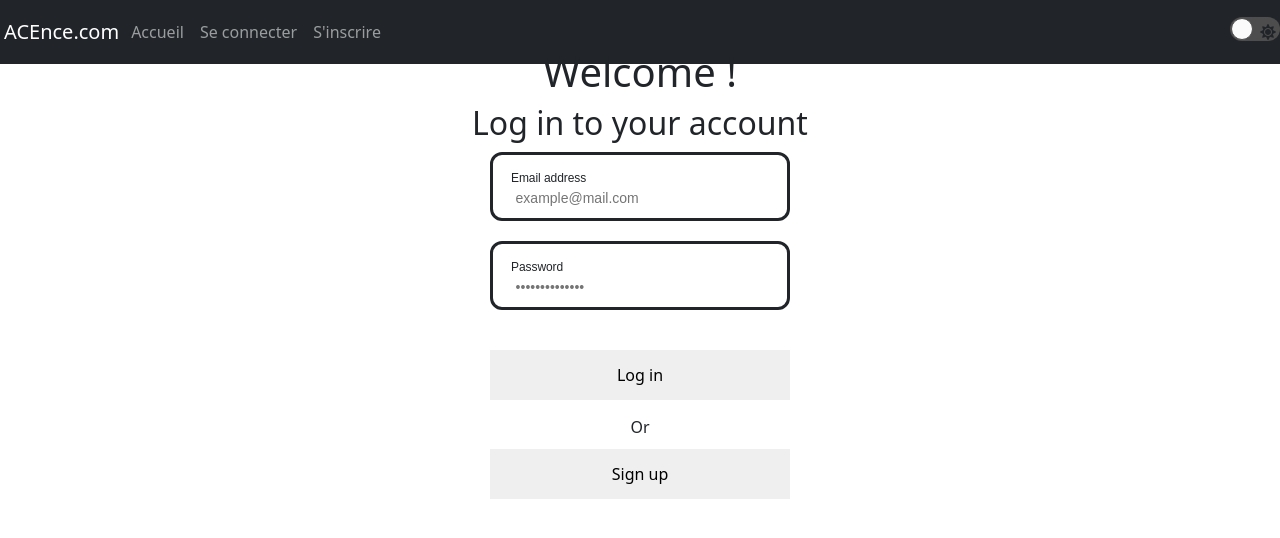
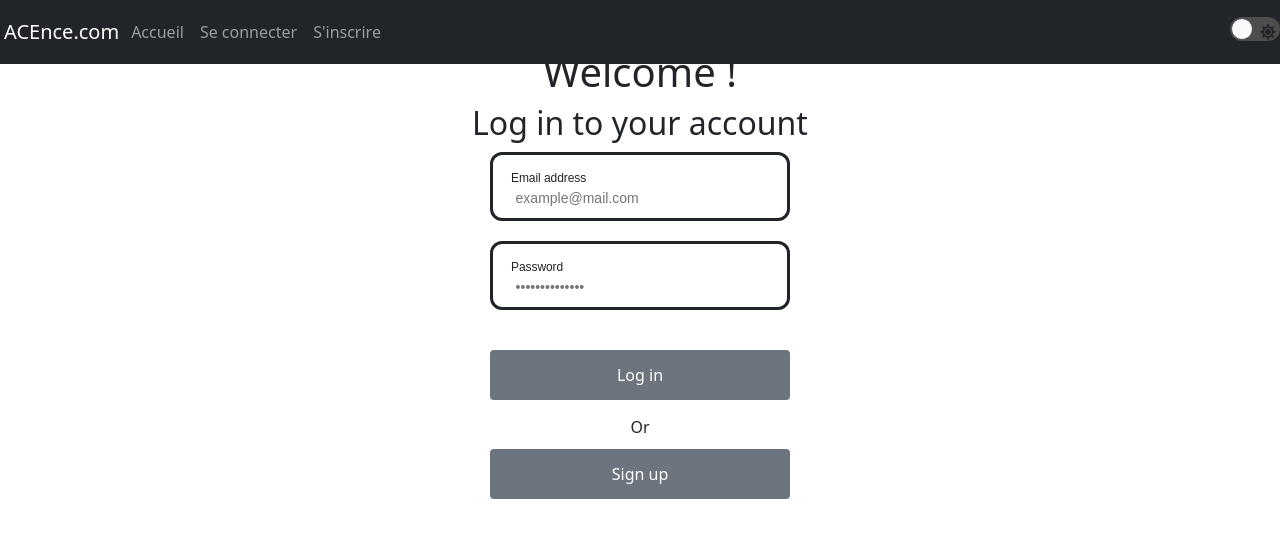
Before and after one commit to SI5-web-dev/si5-prog-web-project, a React (Create React App) app in the folder frontend/acence/: page /login in a window 1280 px wide. Shown: the top 538 px of the page. Built offline with nearby package versions, Linux system fonts and the light colour scheme; a web font is replaced by a local one.

Commit message:
modif boutons css

```diff
--- a/frontend/acence/src/pages/Home.js
+++ b/frontend/acence/src/pages/Home.js
@@ -480,8 +480,8 @@ function Home() {
                 <br />
                 <span id="minimum"></span><input type="range" id="prix" min="0" max="100" step="0.001" ></input><span id="maximum"></span>
                 <br />
-                <button className="m-2" id="checkAll" >Tout cocher</button>
-                <button className="m-2" id="unCheckAll" >Tout décocher</button>
+                <Button variant="secondary" className="m-1 p-1" id="checkAll" >Tout cocher</Button>
+                <Button variant="secondary" className="m-1 p-1" id="unCheckAll" >Tout décocher</Button>
                 <div id="services">
 
                 </div>
--- a/frontend/acence/src/pages/Login.js
+++ b/frontend/acence/src/pages/Login.js
@@ -2,7 +2,7 @@ import { NavLink } from 'react-router-dom';
 import * as utils from "../Utils";
 import React, { useState , useContext} from 'react';
 import {ThemeContext} from "../context/ThemeContext";
-
+import { Button, ToggleButton, ToggleButtonGroup, Form, FormControl } from 'react-bootstrap';
 let pathUrl =  window.location
 let hostname = "";
 if(pathUrl.origin === "http://localhost:3000"){
@@ -48,9 +48,10 @@ const Login = () => {
                 <div className="phTitle">Password</div>
                 <input type="password" id="mdp" className="ph" placeholder="&#x2022;&#x2022;&#x2022;&#x2022;&#x2022;&#x2022;&#x2022;&#x2022;&#x2022;&#x2022;&#x2022;&#x2022;&#x2022;&#x2022;"></input>
             </div>
-            <button className="signin" onClick={login}>Log in</button>
+            <Button variant="secondary" className="signin"  onClick={login}>Log in</Button>
+
             <div className="or">Or</div>
-            <NavLink to="/signup"><button className="signup">Sign up</button></NavLink>
+            <NavLink to="/signup"><Button variant="secondary" className="signup" >Sign up</Button></NavLink>
             </div>
         </div>
     );
--- a/frontend/acence/src/pages/Signup.js
+++ b/frontend/acence/src/pages/Signup.js
@@ -1,7 +1,7 @@
 import React, { useState, useContext } from 'react';
 import { ThemeContext } from "../context/ThemeContext";
 import * as utils from "../Utils";
-
+import { Button, ToggleButton, ToggleButtonGroup, Form, FormControl } from 'react-bootstrap';
 let pathUrl = window.location
 let hostname = "";
 if (pathUrl.origin === "http://localhost:3000") {
@@ -69,7 +69,8 @@ const Signup = () => {
                 </div>
                 <br />
                 <p className="msg" id="msg"></p>
-                <button className="signup" onClick={createAccount}>S'enregistrer</button>
+                <Button variant="secondary" className="signup" onClick={createAccount}>S'enregistrer</Button>
+
             </div>
         </div>
     );
```
